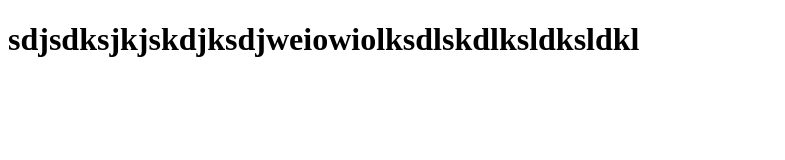
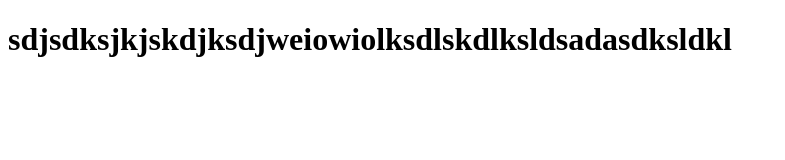
Before and after one commit to CS7552/firstmfdemo, a plain HTML site: page das.html in a window 1280 px wide. Shown: the whole page, without its empty margins (0-785 px from the left). Drawn offline with Linux system fonts and the light colour scheme.

```diff
--- a/das.html
+++ b/das.html
@@ -7,6 +7,6 @@
     <title>Document</title>
 </head>
 <body>
-    <h1>sdjsdksjkjskdjksdjweiowiolksdlskdlksldksldkl</h1>
+    <h1>sdjsdksjkjskdjksdjweiowiolksdlskdlksldsadasdksldkl</h1>
 </body>
 </html>
```
Also changed, not shown: sjdksjkdjk.html (added, +1 -0 lines), 1 other file.
